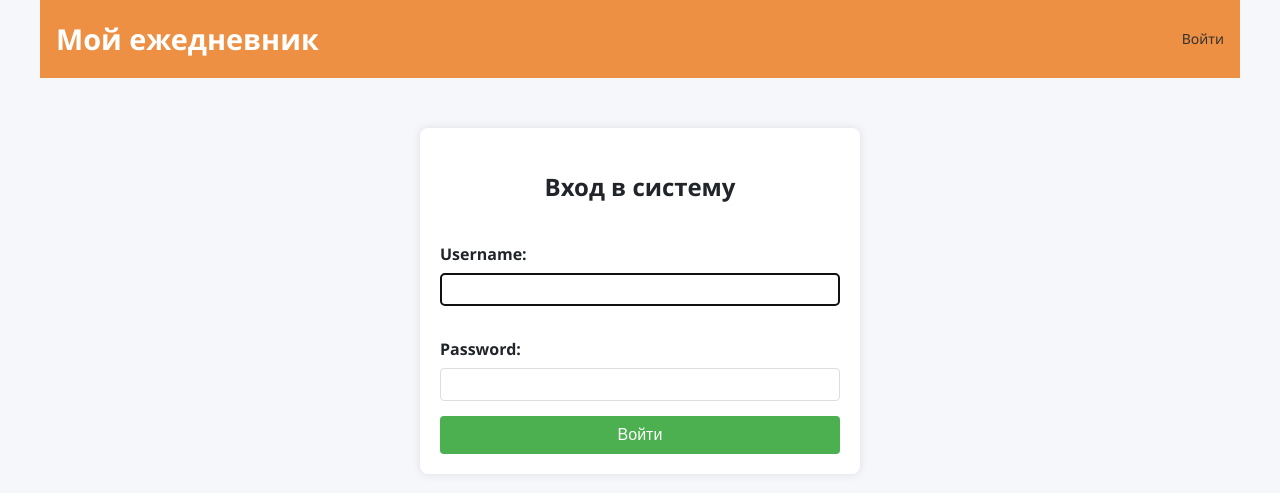
After one commit to Picalfer/Planner, a Django app: page /login/ in a window 1280 px wide. The commit adds this page. Shown: the top 493 px of the page. Run offline with Django 5.2, Linux system fonts and the light colour scheme.

Commit message:
add login, logout, not allowed registration, only through admin tab

```diff
--- a/Planner/urls.py
+++ b/Planner/urls.py
@@ -18,9 +18,11 @@ Including another URLconf
 from django.contrib import admin
 from django.urls import path, include
 
-import journal
+from journal.views import CustomLoginView, CustomLogoutView
 
 urlpatterns = [
     path('admin/', admin.site.urls),
     path('', include('journal.urls')),
+    path('login/', CustomLoginView.as_view(), name='login'),
+    path('logout/', CustomLogoutView.as_view(), name='logout'),
 ]
--- a/journal/static/css/planner.css
+++ b/journal/static/css/planner.css
@@ -29,6 +29,9 @@ body {
     color: white;
     padding: 1rem 1rem;
     margin-bottom: 2rem;
+    display: flex;
+    justify-content: space-between;
+    align-items: center;
 }
 
 .header h1 {
@@ -150,3 +153,78 @@ body {
     font-weight: bold;
     color: var(--primary);
 }
+
+/* стили для логина */
+/* Добавьте это в ваш planner.css */
+.login-container {
+    max-width: 400px;
+    margin: 50px auto;
+    padding: 20px;
+    background: #fff;
+    border-radius: 8px;
+    box-shadow: 0 0 10px rgba(0, 0, 0, 0.1);
+}
+
+.login-container h2 {
+    text-align: center;
+    margin-bottom: 20px;
+}
+
+.login-container form {
+    display: flex;
+    flex-direction: column;
+}
+
+.login-container form p {
+    margin-bottom: 15px;
+}
+
+.login-container label {
+    display: block;
+    margin-bottom: 5px;
+    font-weight: bold;
+}
+
+.login-container input[type="text"],
+.login-container input[type="password"] {
+    width: 100%;
+    padding: 8px;
+    border: 1px solid #ddd;
+    border-radius: 4px;
+    box-sizing: border-box;
+}
+
+.login-button {
+    background-color: #4CAF50;
+    color: white;
+    padding: 10px 15px;
+    border: none;
+    border-radius: 4px;
+    cursor: pointer;
+    font-size: 16px;
+}
+
+.login-button:hover {
+    background-color: #45a049;
+}
+
+.errorlist {
+    color: red;
+    margin-bottom: 15px;
+}
+
+.auth-links {
+    font-size: 14px;
+}
+
+.auth-links a {
+    color: #333;
+    text-decoration: none;
+    margin-left: 10px;
+}
+
+.auth-links a:hover {
+    text-decoration: underline;
+}
+
+/* конец секции */
--- a/journal/urls.py
+++ b/journal/urls.py
@@ -1,7 +1,7 @@
 from django.urls import path
 
-from . import views
+from .views import WeekView
 
 urlpatterns = [
-    path('', views.week_view, name='week'),
+    path('', WeekView.as_view(), name='week'),
 ]
--- a/journal/views.py
+++ b/journal/views.py
@@ -1,14 +1,30 @@
-from django.shortcuts import render
-from .models import Week
+# в файле views.py
+from django.contrib.auth.mixins import LoginRequiredMixin
+from django.contrib.auth.views import LoginView, LogoutView
+from django.urls import reverse_lazy
+from django.views.generic import TemplateView
+
+from journal.models import Week
 
 
-def week_view(request):
-    if not request.user.is_authenticated:
-        from django.contrib.auth.models import User
-        request.user = User.objects.first() or User.objects.create(username='temp_user')
+class CustomLoginView(LoginView):
+    template_name = 'journal/login.html'
+    redirect_authenticated_user = True
 
-    week = Week.get_or_create_current(request.user)
-    return render(request, "journal/week.html", {
-        'week': week,
-        'days': week.days.all()
-    })
+    def get_success_url(self):
+        return reverse_lazy('week')
+
+
+class CustomLogoutView(LogoutView):
+    next_page = reverse_lazy('login')
+
+
+class WeekView(LoginRequiredMixin, TemplateView):
+    template_name = "journal/week.html"
+
+    def get_context_data(self, **kwargs):
+        context = super().get_context_data(**kwargs)
+        week = Week.get_or_create_current(self.request.user)
+        context['week'] = week
+        context['days'] = week.days.all()
+        return context
--- a/templates/base.html
+++ b/templates/base.html
@@ -11,6 +11,21 @@
 <div class="container">
     <header class="header">
         <h1>Мой ежедневник</h1>
+        <!-- В base.html, где у вас кнопка выхода -->
+        <div class="auth-links">
+            {% if user.is_authenticated %}
+                <span>Вы вошли как {{ user.username }}</span>
+                <form action="{% url 'logout' %}" method="post" style="display: inline;">
+                    {% csrf_token %}
+                    <button type="submit"
+                            style="background: none; border: none; color: #333; cursor: pointer; text-decoration: underline;">
+                        Выйти
+                    </button>
+                </form>
+            {% else %}
+                <a href="{% url 'login' %}">Войти</a>
+            {% endif %}
+        </div>
     </header>
 
     <main class="main-content">
@@ -18,7 +33,9 @@
     </main>
 
     <footer class="footer">
-        <p>Неделя {% block week_number %}{% endblock %}</p>
+        {% if user.is_authenticated %}
+            <p>Неделя {% block week_number %}{% endblock %}</p>
+        {% endif %}
     </footer>
 </div>
 </body>
--- /dev/null
+++ b/templates/journal/login.html
@@ -0,0 +1,14 @@
+{% extends "base.html" %}
+
+{% block title %}Вход{% endblock %}
+
+{% block content %}
+    <div class="login-container">
+        <h2>Вход в систему</h2>
+        <form method="post">
+            {% csrf_token %}
+            {{ form.as_p }}
+            <button type="submit" class="login-button">Войти</button>
+        </form>
+    </div>
+{% endblock %}
```
Also changed, not shown: Planner/settings.py (+4 -6 lines).
